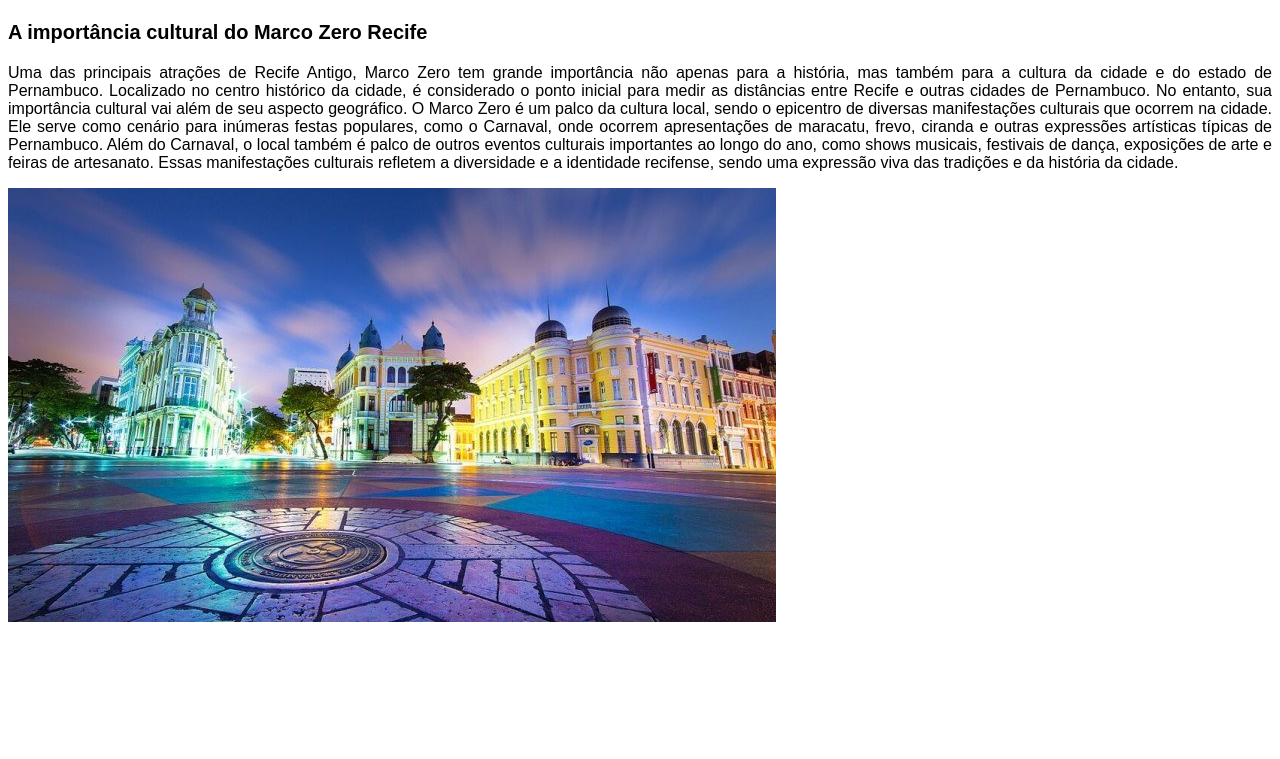
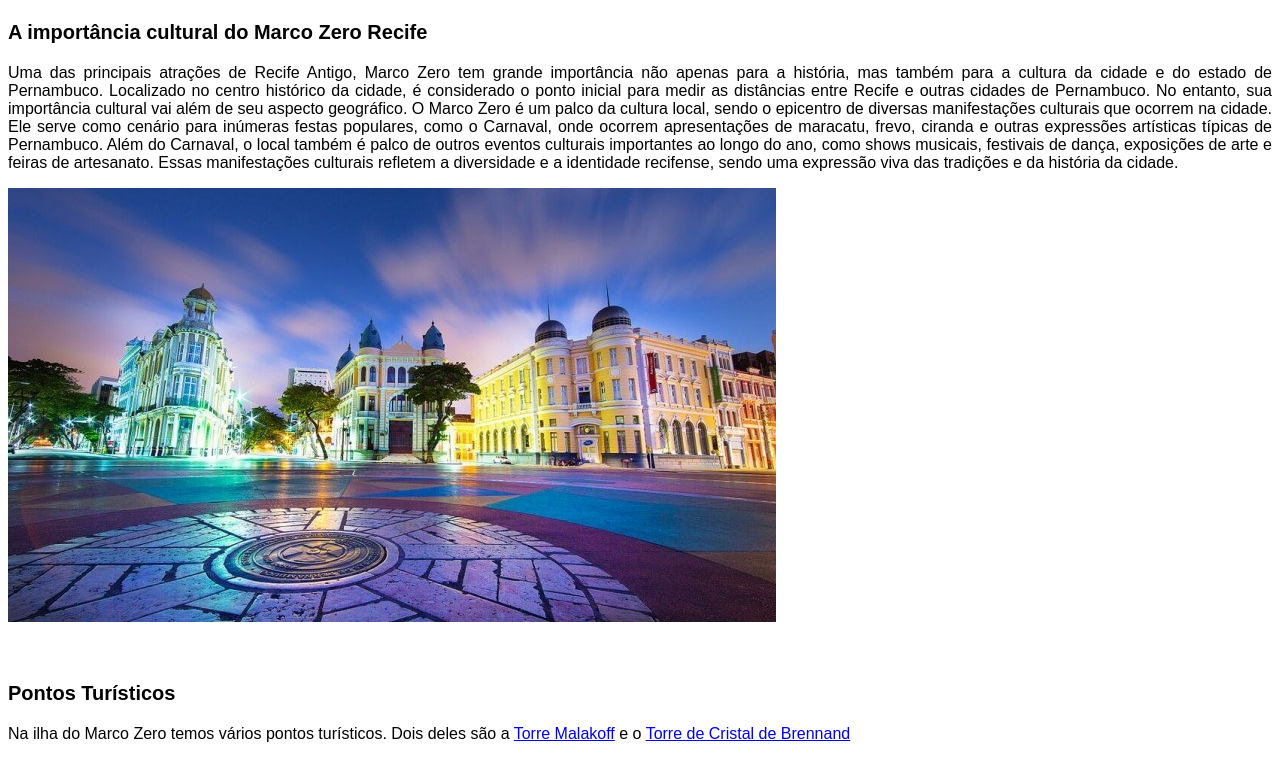
Before and after one commit to RodrigoAnt93/ProzTech_HTML_CSS_JS_AWS, a plain HTML site: page MarcoZero_HTML/index.html in a window 1280 px wide. Shown: the part 1007-1766 px from the top of the page. Before the commit the page ends 1641 px from the top, so only its background shows below. Drawn offline with Linux system fonts and the light colour scheme.

Commit message:
Update index.html

```diff
--- a/MarcoZero_HTML/index.html
+++ b/MarcoZero_HTML/index.html
@@ -57,5 +57,12 @@
 
                 Essas manifestações culturais refletem a diversidade e a identidade recifense, sendo uma expressão viva das tradições e da história da cidade.</p>
                 <img src="imagens/marco_3.jpeg" alt="">
+                <br>
+                <br>
+                <br>
+                <h3>Pontos Turísticos</h3>
+                <p>
+                    Na ilha do Marco Zero temos vários pontos turísticos. Dois deles são a <a href="torre_malakoff.html" target="_self" rel="next">Torre Malakoff</a> e o <a href="torre_cristal.html" target="_self" rel="next">Torre de Cristal de Brennand</a>
+                </p>
 </body>
 </html>
```
